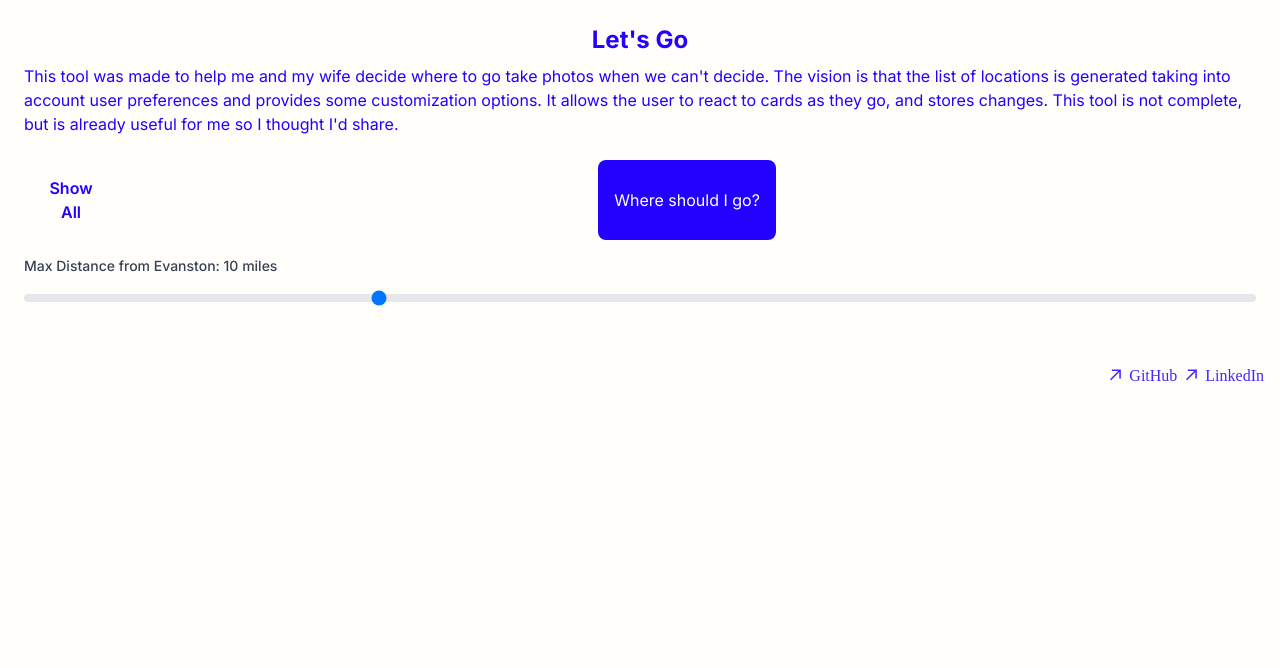
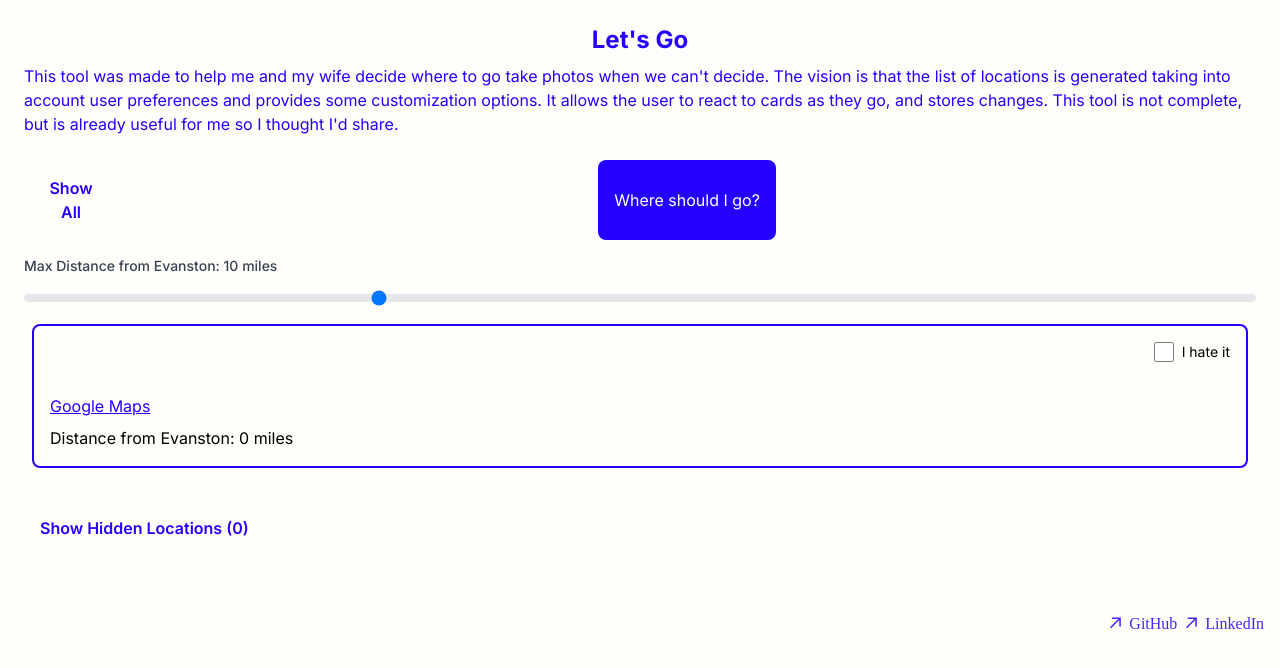
Before and after one commit to chedgo/home, a Next.js app: page /lets-go in a window 1280 px wide. Shown: the top 668 px of the page. Built offline with nearby package versions, Linux system fonts and the light colour scheme; a web font is replaced by a local one.

Commit message:
instantiate new card when content changes

```diff
--- a/src/app/lets-go/page.tsx
+++ b/src/app/lets-go/page.tsx
@@ -3,12 +3,21 @@
 import locations from '../chicago_neighborhoods.json';
 import useLocalStorage from '../../hooks/useLocalStorage';
 
-function LocationCard({ location, onHide }: { location: any; onHide: (name: string) => void }) {
+function LocationCard({
+  location,
+  onHide,
+}: {
+  location: any;
+  onHide: (name: string) => void;
+}) {
   return (
     <div className="border-2 border-primary p-4 m-2 rounded-lg transition-shadow duration-300">
       <div className="flex justify-between items-start mb-2">
         <h2 className="text-xl font-bold">{location.name}</h2>
-        <label className="flex items-center cursor-help" title="Never show again">
+        <label
+          className="flex items-center cursor-help"
+          title="Never show again"
+        >
           <input
             type="checkbox"
             className="form-checkbox h-5 w-5 text-primary"
@@ -46,8 +55,9 @@
 
 export default function Playground() {
   const [showCards, setShowCards] = useState(false);
-  const [randomLocation, setRandomLocation] = useState({});
+  const [randomLocation, setRandomLocation] = useState({ name: '' });
   const [maxDistance, setMaxDistance] = useState(10); // Default max distance
+  const [showHiddenCards, setShowHiddenCards] = useState(false);
 
   const generateRandomLocation = () => {
     const randomIndex = Math.floor(Math.random() * filteredLocations.length);
@@ -57,7 +67,10 @@
   const handleSliderChange = (event: React.ChangeEvent<HTMLInputElement>) => {
     setMaxDistance(Number(event.target.value));
   };
-  const [locationPreferences, setLocationPreferences] = useLocalStorage('locationPreferences', {hidden:[]});
+  const [locationPreferences, setLocationPreferences] = useLocalStorage(
+    'locationPreferences',
+    { hidden: [] }
+  );
   const filteredLocations = locations.filter((location) => {
     const distance = parseInt(location.distance_from_evanston || '0');
     const distanceIsInRange = distance <= maxDistance;
@@ -65,14 +78,21 @@
     return distanceIsInRange && !isHidden;
   });
 
-  const handleHideLocation = useCallback((name: string) => {
-    setLocationPreferences((prev: { hidden: string[]; }) => ({
-      ...prev,
-      hidden: prev.hidden.includes(name)
-        ? prev.hidden.filter((loc: string) => loc !== name)
-        : [...prev.hidden, name]
-    }));
-  }, [setLocationPreferences]);
+  const handleHideLocation = useCallback(
+    (name: string) => {
+      setLocationPreferences((prev: { hidden: string[] }) => ({
+        ...prev,
+        hidden: prev.hidden.includes(name)
+          ? prev.hidden.filter((loc: string) => loc !== name)
+          : [...prev.hidden, name],
+      }));
+    },
+    [setLocationPreferences]
+  );
+
+  const hiddenLocations = locations.filter((location) =>
+    locationPreferences.hidden.includes(location.name)
+  );
 
   return (
     <div className="p-6 w-full">
@@ -125,15 +145,54 @@
       {showCards && (
         <div className="grid grid-cols-1 md:grid-cols-2 lg:grid-cols-3 gap-4 mt-4">
           {filteredLocations.map((location, index) => (
-            <LocationCard key={index} location={location} onHide={handleHideLocation} />
+            <LocationCard
+              key={index}
+              location={location}
+              onHide={handleHideLocation}
+            />
           ))}
         </div>
       )}
       {randomLocation && Object.keys(randomLocation).length > 0 && (
         <div className="mt-4">
-          <LocationCard location={randomLocation} onHide={handleHideLocation} />
+          <LocationCard
+            key={randomLocation.name}
+            location={randomLocation}
+            onHide={handleHideLocation}
+          />
         </div>
       )}
+      <div className="mt-8">
+        <button
+          className="rounded-lg p-4 text-primary font-semibold"
+          onClick={() => setShowHiddenCards(!showHiddenCards)}
+        >
+          {showHiddenCards ? 'Hide' : 'Show'} Hidden Locations (
+          {hiddenLocations.length})
+        </button>
+
+        {showHiddenCards && hiddenLocations.length > 0 && (
+          <div className="mt-4">
+            <h2 className="text-xl font-bold mb-4">Hidden Locations</h2>
+            <div className="grid grid-cols-1 md:grid-cols-2 lg:grid-cols-3 gap-4">
+              {hiddenLocations.map((location, index) => (
+                <div
+                  key={index}
+                  className="border-2 border-gray-300 p-4 rounded-lg"
+                >
+                  <h3 className="text-lg font-semibold">{location.name}</h3>
+                  <button
+                    className="mt-2 px-3 py-1 bg-primary text-white rounded"
+                    onClick={() => handleHideLocation(location.name)}
+                  >
+                    Unhide
+                  </button>
+                </div>
+              ))}
+            </div>
+          </div>
+        )}
+      </div>
     </div>
   );
 }
```
